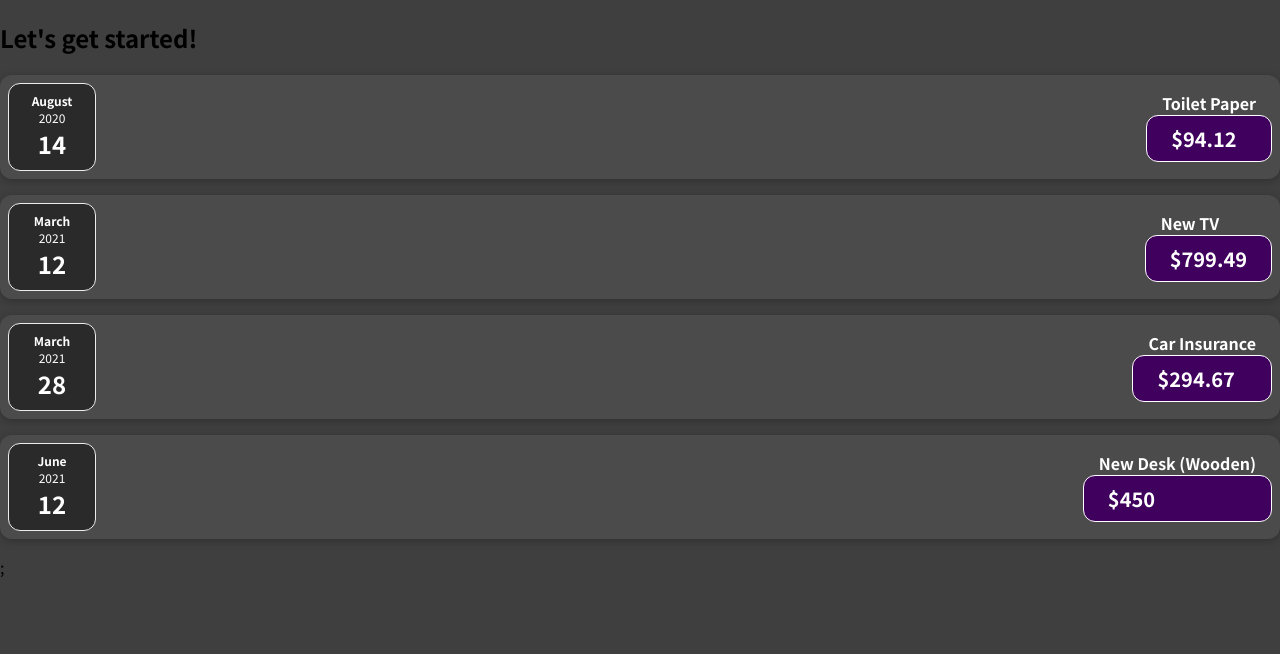
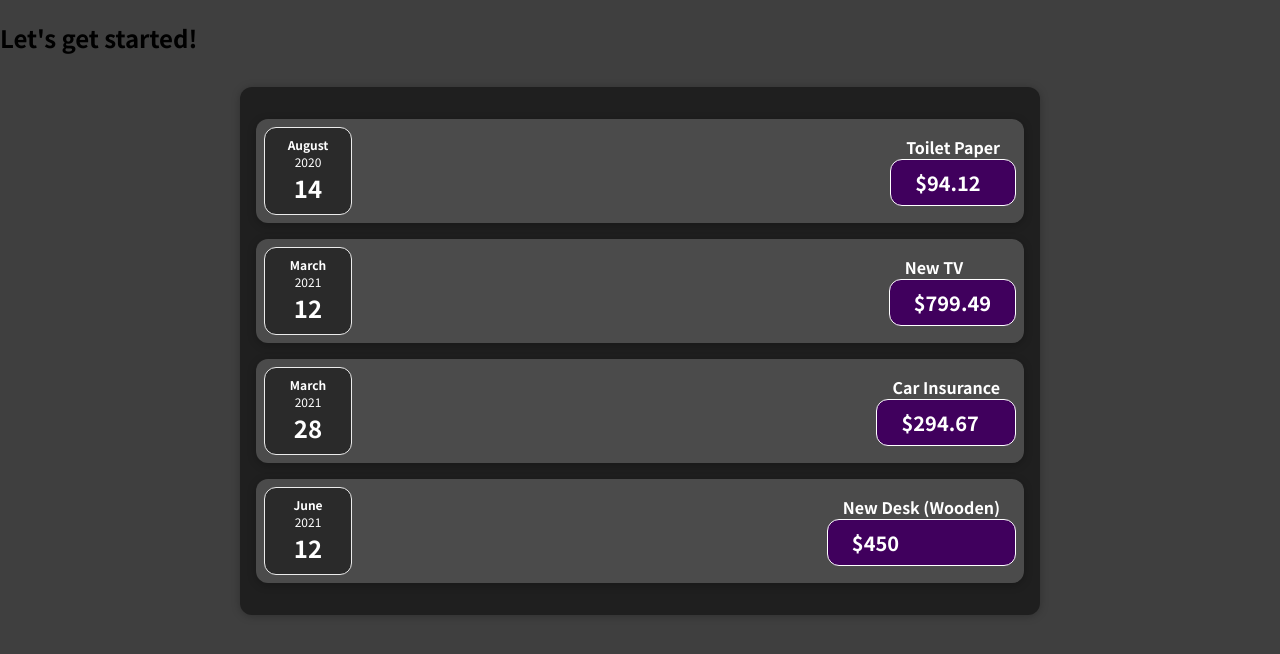
Before and after one commit to codesgoodman/expense-tracker, a JavaScript app: page / in a window 1280 px wide. Shown: the top 654 px of the page. Built offline with nearby package versions, Linux system fonts and the light colour scheme.

Commit message:
split expenses into another component

```diff
--- a/src/App.js
+++ b/src/App.js
@@ -1,4 +1,5 @@
-import ExpenseItem from "./components/ExpenseItem";
+// import ExpenseItem from "./components/ExpenseItem";
+import Expenses from "./components/Expenses";
 
 function App() {
   const expenses = [
@@ -25,27 +26,7 @@ function App() {
   return (
     <div>
       <h2>Let's get started!</h2>
-      <ExpenseItem
-        title={expenses[0].title}
-        amount={expenses[0].amount}
-        date={expenses[0].date}
-      />
-      <ExpenseItem
-        title={expenses[1].title}
-        amount={expenses[1].amount}
-        date={expenses[1].date}
-      />
-      <ExpenseItem
-        title={expenses[2].title}
-        amount={expenses[2].amount}
-        date={expenses[2].date}
-      />
-      <ExpenseItem
-        title={expenses[3].title}
-        amount={expenses[3].amount}
-        date={expenses[3].date}
-      />
-      ;
+      <Expenses expenses={expenses} />
     </div>
   );
 }
--- /dev/null
+++ b/src/components/Expenses.css
@@ -0,0 +1,9 @@
+.expenses {
+  padding: 1rem;
+  background-color: rgb(31, 31, 31);
+  margin: 2rem auto;
+  width: 50rem;
+  max-width: 95%;
+  border-radius: 12px;
+  box-shadow: 0 1px 8px rgba(0, 0, 0, 0.25);
+}
--- /dev/null
+++ b/src/components/Expenses.js
@@ -0,0 +1,30 @@
+import ExpenseItem from "./ExpenseItem";
+import "./Expenses.css";
+function Expenses(props) {
+  return (
+    <div className="expenses">
+      <ExpenseItem
+        title={props.expenses[0].title}
+        amount={props.expenses[0].amount}
+        date={props.expenses[0].date}
+      />
+      <ExpenseItem
+        title={props.expenses[1].title}
+        amount={props.expenses[1].amount}
+        date={props.expenses[1].date}
+      />
+      <ExpenseItem
+        title={props.expenses[2].title}
+        amount={props.expenses[2].amount}
+        date={props.expenses[2].date}
+      />
+      <ExpenseItem
+        title={props.expenses[3].title}
+        amount={props.expenses[3].amount}
+        date={props.expenses[3].date}
+      />
+    </div>
+  );
+}
+
+export default Expenses;
```
